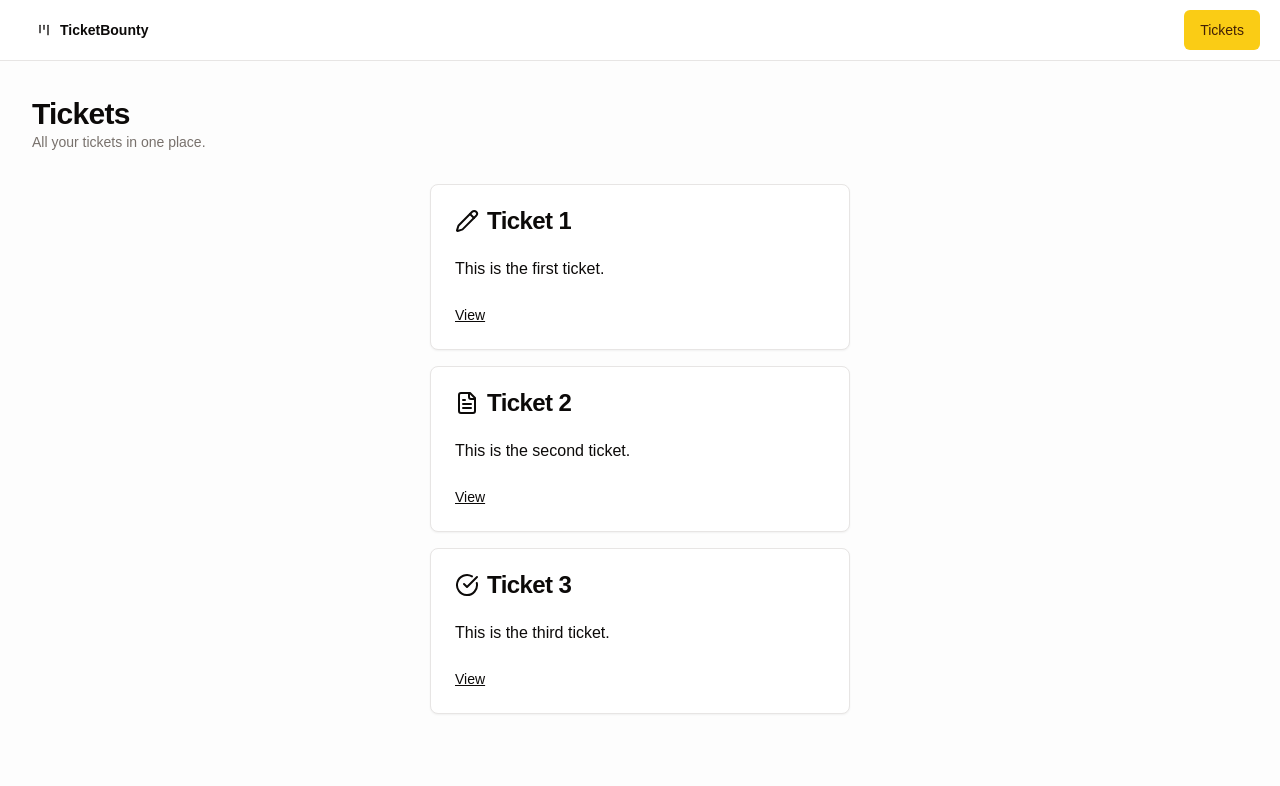
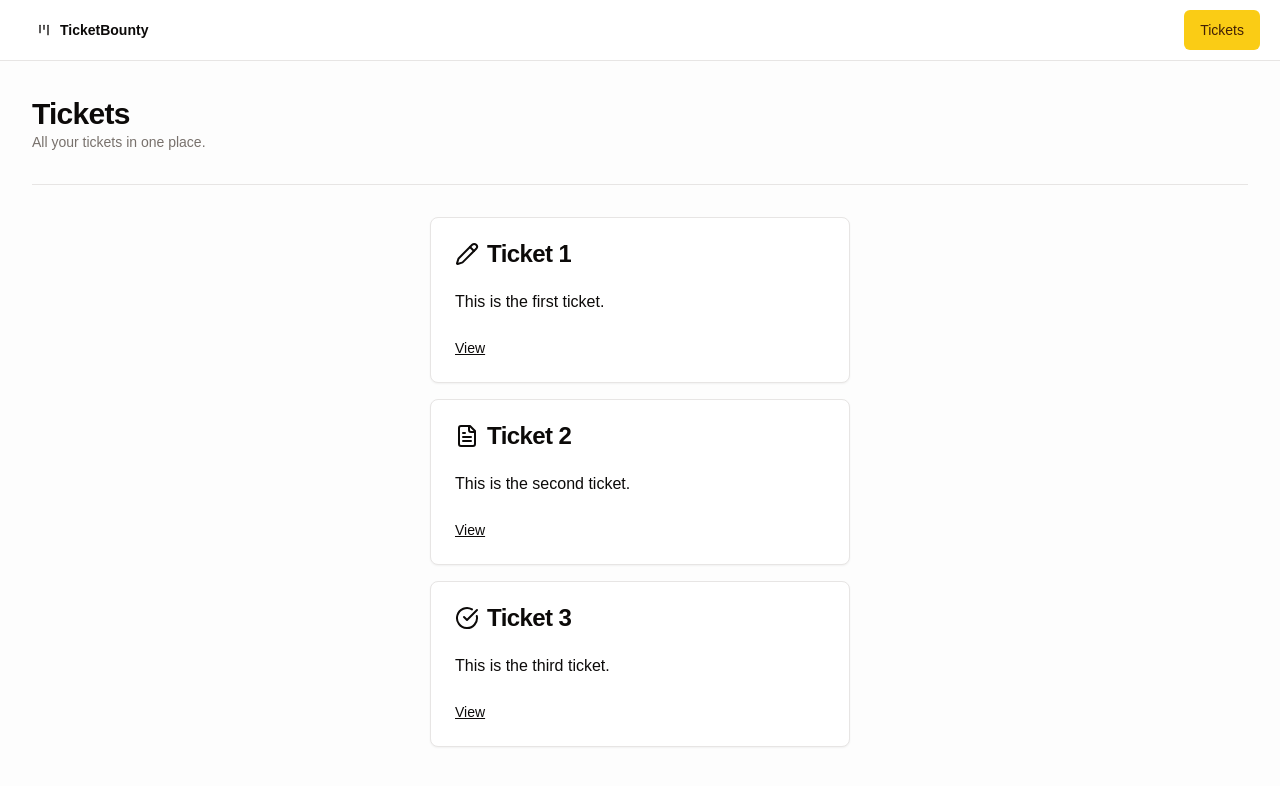
Before and after one commit to LaserGods/the-road-to-next, a Next.js app: page /tickets in a window 1280 px wide. Shown: the top 786 px of the page. Built offline with nearby package versions, Linux system fonts and the light colour scheme.

Commit message:
add shadcn Seperator, no more error

```diff
--- a/package.json
+++ b/package.json
@@ -10,6 +10,7 @@
     "lint-fix": "next lint --fix"
   },
   "dependencies": {
+    "@radix-ui/react-separator": "^1.1.0",
     "@radix-ui/react-slot": "^1.1.0",
     "@tailwindcss/container-queries": "^0.1.1",
     "class-variance-authority": "^0.7.0",
--- a/src/app/tickets/page.tsx
+++ b/src/app/tickets/page.tsx
@@ -1,7 +1,7 @@
 import { LucideCheckCircle, LucideFileText, LucidePencil } from 'lucide-react';
 import Link from 'next/link';
 import { Card, CardContent, CardFooter, CardHeader, CardTitle } from '@/components/ui/card';
-
+import { Separator } from '@/components/ui/separator';
 import { initialTickets } from '@/data';
 import { ticketPath } from '@/paths';
 
@@ -18,7 +18,7 @@
         <h2 className="text-3xl font-bold tracking-tight">Tickets</h2>
         <p className="text-sm text-muted-foreground">All your tickets in one place.</p>
       </div>
-
+      <Separator />
       <div className="flex flex-1 animate-fade-from-top flex-col items-center gap-y-4">
         {initialTickets.map(ticket => (
           <Card key={ticket.id} className="w-full max-w-[420px]">
--- /dev/null
+++ b/src/components/ui/separator.tsx
@@ -0,0 +1,22 @@
+'use client';
+
+import * as SeparatorPrimitive from '@radix-ui/react-separator';
+import * as React from 'react';
+
+import { cn } from '@/lib/utils';
+
+const Separator = React.forwardRef<
+  React.ElementRef<typeof SeparatorPrimitive.Root>,
+  React.ComponentPropsWithoutRef<typeof SeparatorPrimitive.Root>
+>(({ className, orientation = 'horizontal', decorative = true, ...props }, ref) => (
+  <SeparatorPrimitive.Root
+    ref={ref}
+    decorative={decorative}
+    orientation={orientation}
+    className={cn('shrink-0 bg-border', orientation === 'horizontal' ? 'h-[1px] w-full' : 'h-full w-[1px]', className)}
+    {...props}
+  />
+));
+Separator.displayName = SeparatorPrimitive.Root.displayName;
+
+export { Separator };
```
Also changed, not shown: 1 other file (tests, documents, lock files or other folders).
